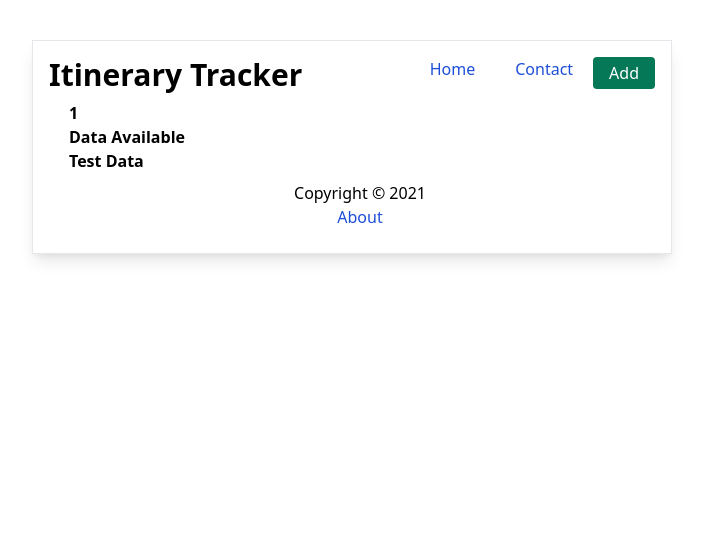
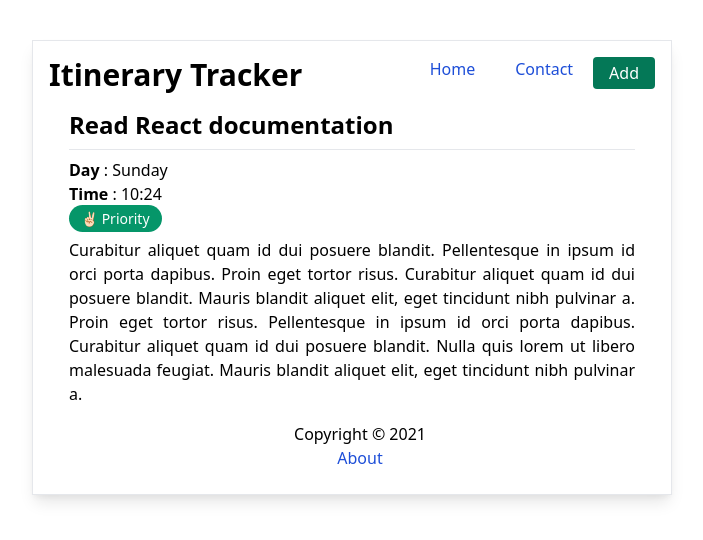
Before and after one commit to PrinceNiyonshuti/itinerary-tracker-v2, a React (Create React App) app: page /read/1 in a window 1280 px wide. Shown: the top 540 px of the page, without its empty margins (288-991 px from the left). Built offline with nearby package versions, Linux system fonts and the light colour scheme; data requests are answered from the project's data file.

Commit message:
fixed single api call issue

```diff
--- a/data/db.json
+++ b/data/db.json
@@ -57,12 +57,12 @@
       "id": 9
     },
     {
-      "title": "Today Session",
-      "date": "2021-12-01",
+      "title": "Presentation",
+      "date": "2021-12-02",
       "time": "10:30",
-      "description": "testing data",
-      "priority": false,
-      "id": 10
+      "description": "presenting work",
+      "priority": true,
+      "id": 11
     }
   ],
   "messageList": [
@@ -86,6 +86,13 @@
       "subject": "Testing empty state",
       "description": "hi there pal",
       "id": 3
+    },
+    {
+      "username": "admin@gmail.com",
+      "email": "npprince47@gmail.com",
+      "subject": "Can Smart image be used every where there is image upload on the website ?",
+      "description": "Curabitur non nulla sit amet nisl tempus convallis quis ac lectus. Pellentesque in ipsum id orci porta dapibus. Mauris blandit aliquet elit, eget tincidunt nibh pulvinar a. Quisque velit nisi, pretium ut lacinia in, elementum id enim.",
+      "id": 4
     }
   ]
 }
--- a/src/layout/Layout.tsx
+++ b/src/layout/Layout.tsx
@@ -1,6 +1,5 @@
 /** @format */
 
-import React from "react";
 import { Route, Routes } from "react-router-dom";
 import About from "../pages/About";
 import AddItenary from "../pages/AddItinerary";
--- a/src/pages/Home.tsx
+++ b/src/pages/Home.tsx
@@ -16,17 +16,7 @@ type IState = {
 };
 
 const Home = () => {
-	const itenaryList = [
-		{
-			title: "Read React documentation",
-			date: "2021-11-07",
-			time: "10:24",
-			description:
-				"Curabitur aliquet quam id dui posuere blandit. Pellentesque in ipsum id orci porta dapibus. Proin eget tortor risus. Curabitur aliquet quam id dui posuere blandit. Mauris blandit aliquet elit, eget tincidunt nibh pulvinar a. Proin eget tortor risus. Pellentesque in ipsum id orci porta dapibus. Curabitur aliquet quam id dui posuere blandit. Nulla quis lorem ut libero malesuada feugiat. Mauris blandit aliquet elit, eget tincidunt nibh pulvinar a.",
-			priority: true,
-			id: 1,
-		}
-	];
+
 	const [itenaryData, setItenaryData] = useState<IState["itenary"]>([]);
 
 	// Retrieve all Itenerary with limit of 5
--- a/src/pages/ReadItinerary.tsx
+++ b/src/pages/ReadItinerary.tsx
@@ -1,23 +1,20 @@
 /** @format */
 import { useState, useEffect } from "react";
 import { useParams } from "react-router-dom";
-import Itenarary from "../components/Itinerary";
 
 // Type | Interface
 type IState = {
-	itenary: {
 	title: string;
 	date: string;
 	time: string;
 	description: string;
 	priority: boolean;
 	id: number;
-	}[];
 };
 
 function ReadItinerary() {
 	const { id } = useParams();
-	const [itenaryData, setItenaryData] = useState<IState["itenary"]>([]);
+	const [details, setDetails] = useState<IState>();
 
 	useEffect(() => {
 		fetch(`http://localhost:8000/itenaryList/` + id)
@@ -25,21 +22,39 @@ function ReadItinerary() {
 				return res.json();
 			})
 			.then((data) => {
-				setItenaryData(data);
+				setDetails(data);
 			});
 		// eslint-disable-next-line
 	}, []);
-
-	console.log(itenaryData);
 	return (
 		<div className="mx-5">
-			{id}
-			{itenaryData ? (
-				<p>Data Available </p>
+			{details ? (
+				<div>
+					<h3 className="font-bold text-2xl my-2">{details.title}</h3>
+					<hr />
+					<p className="font-normal my-2">
+						<b>Day</b> :{" "}
+						{new Date(details.date).toLocaleDateString("en-US", {
+							weekday: "long",
+						})}
+						<br />
+						<b>Time</b> : {details.time}
+						<br />
+						{details.priority ? (
+							<span className="bg-green-600 text-white text-sm px-3 py-1 rounded-full">
+								✌🏻 Priority
+							</span>
+						) : (
+							""
+						)}
+					</p>
+
+					<p className="font-normal"></p>
+					<p className="font-normal text-justify my-2">{details.description}</p>
+				</div>
 			) : (
 				<p>No details available</p>
 			)}
-			<p>Test Data</p>
 		</div>
 	);
 }
```
Lines whose indentation alone changed are shown as unchanged.
